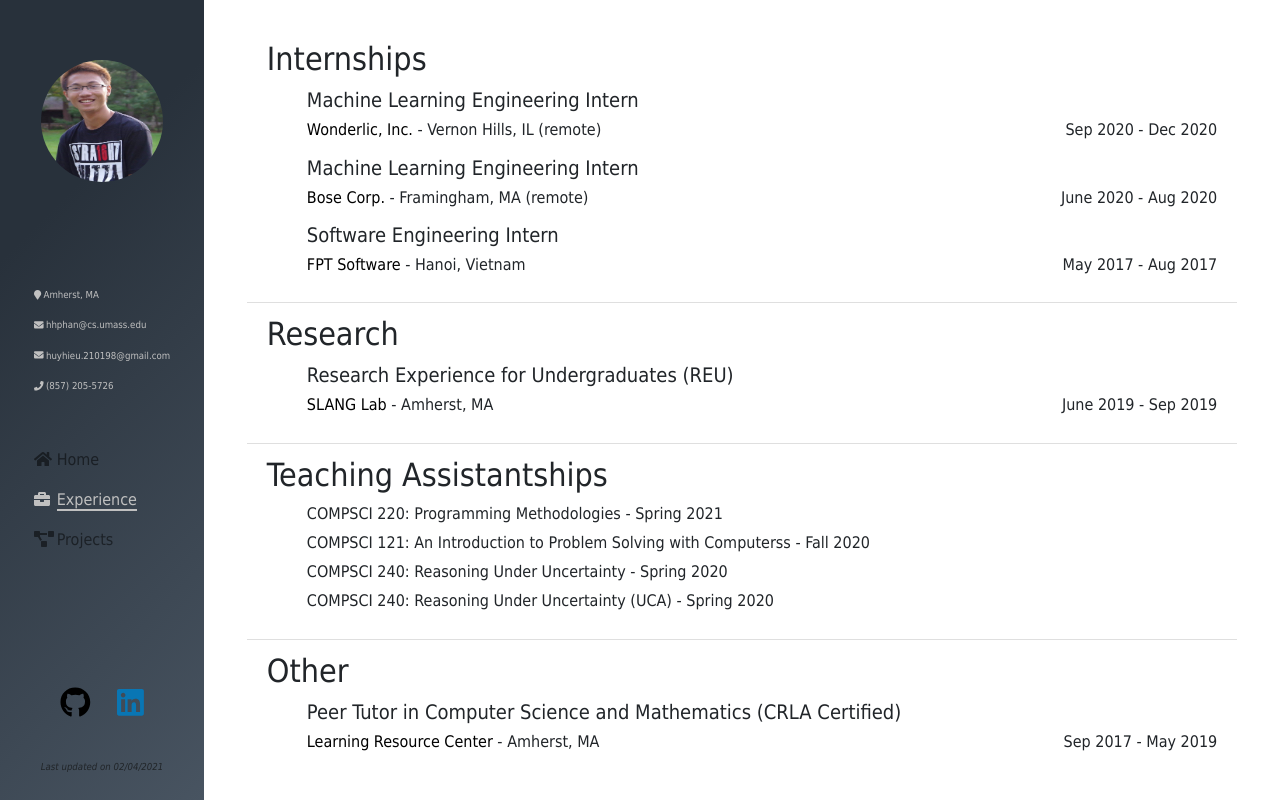
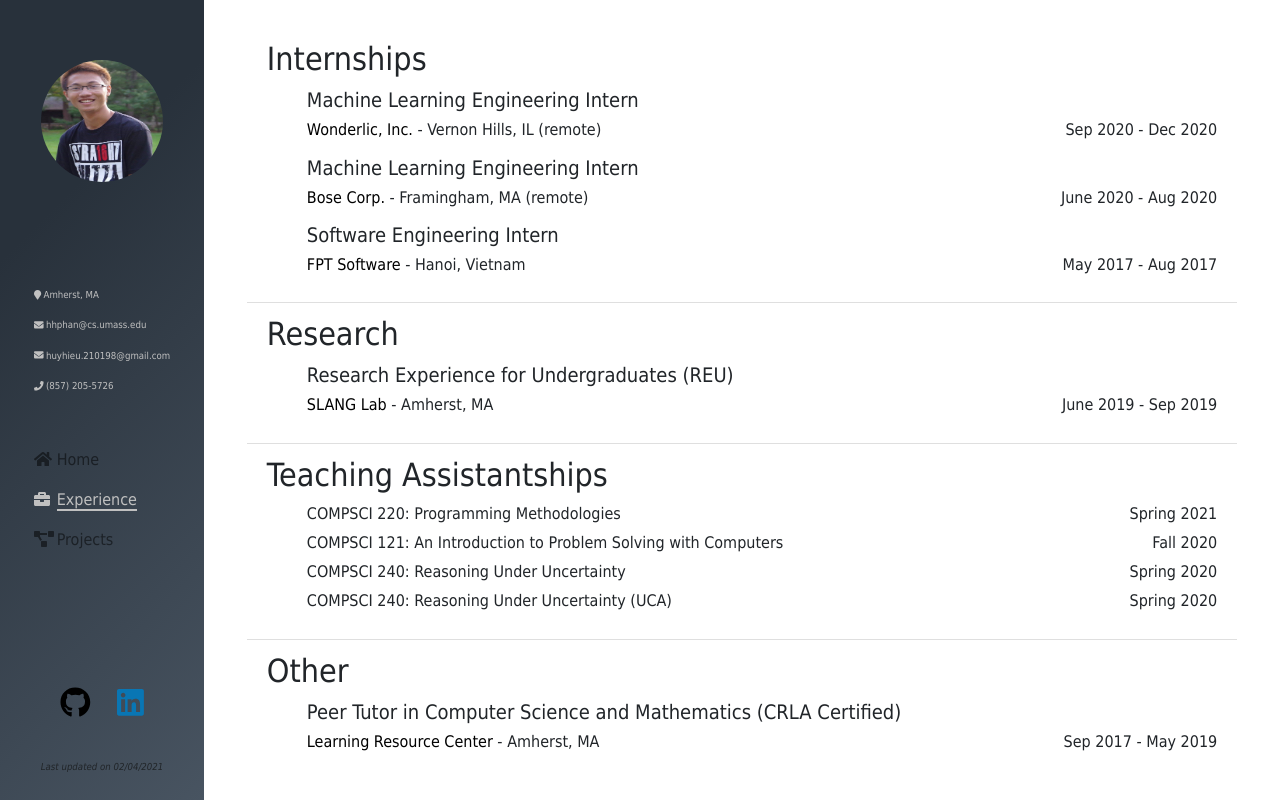
Before and after one commit to hiphan/hiphan.github.io, a React (Create React App) app: page /#/experience in a window 1280 px wide. Built offline with nearby package versions, Linux system fonts and the light colour scheme.

Commit message:
update styles

```diff
--- a/src/Components/Experience.js
+++ b/src/Components/Experience.js
@@ -50,10 +50,10 @@ class Experience extends Component {
                 		<h2>Teaching Assistantships</h2>
                 		<ul className="list">
                 			<li className="list-item">
-                				<h6 className="course-name">COMPSCI 220: Programming Methodologies - Spring 2021</h6>
-                				<h6 className="course-name">COMPSCI 121: An Introduction to Problem Solving with Computerss - Fall 2020</h6>
-                				<h6 className="course-name">COMPSCI 240: Reasoning Under Uncertainty - Spring 2020</h6>
-                				<h6 className="course-name">COMPSCI 240: Reasoning Under Uncertainty (UCA) - Spring 2020</h6>
+                				<h6 className="course-name"><span>COMPSCI 220: Programming Methodologies</span><span className="duration">Spring 2021</span></h6>
+                				<h6 className="course-name"><span>COMPSCI 121: An Introduction to Problem Solving with Computers</span><span className="duration">Fall 2020</span></h6>
+                				<h6 className="course-name"><span>COMPSCI 240: Reasoning Under Uncertainty</span><span className="duration">Spring 2020</span></h6>
+                				<h6 className="course-name"><span>COMPSCI 240: Reasoning Under Uncertainty (UCA)</span><span className="duration">Spring 2020</span></h6>
                 			</li>
                 		</ul>
                 	</ListGroup.Item>
--- a/src/styles/Projects.css
+++ b/src/styles/Projects.css
@@ -7,3 +7,8 @@
 	margin-top: 2vh;
 	margin-bottom: 2vh;
 }
+
+.card-footer {
+	background-color: #485461;
+	color: white;
+}
```
Also changed, not shown: 1 other file (tests, documents, lock files or other folders).
